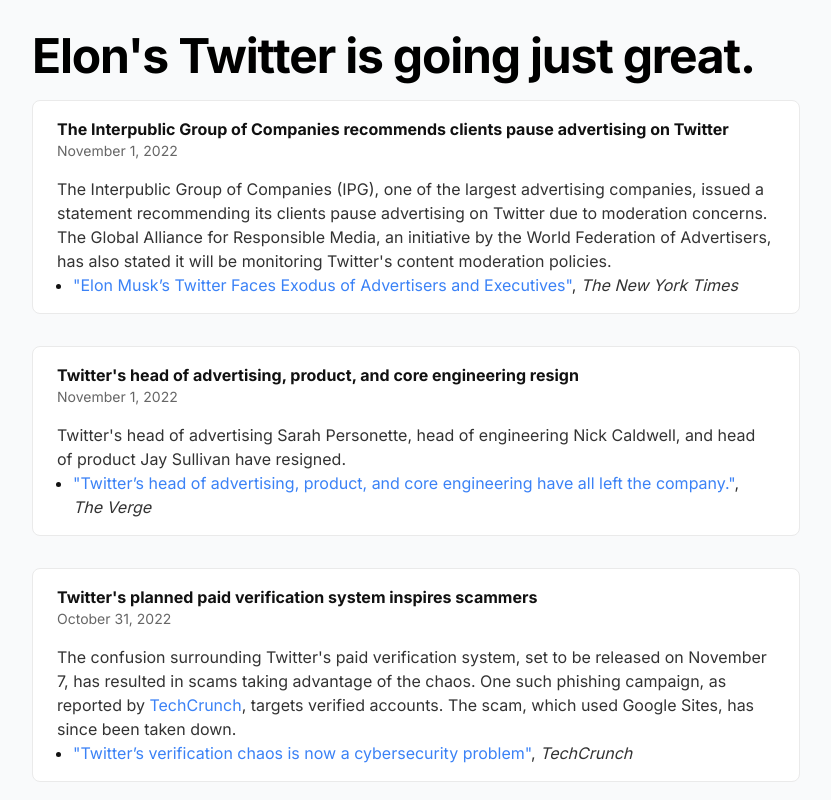
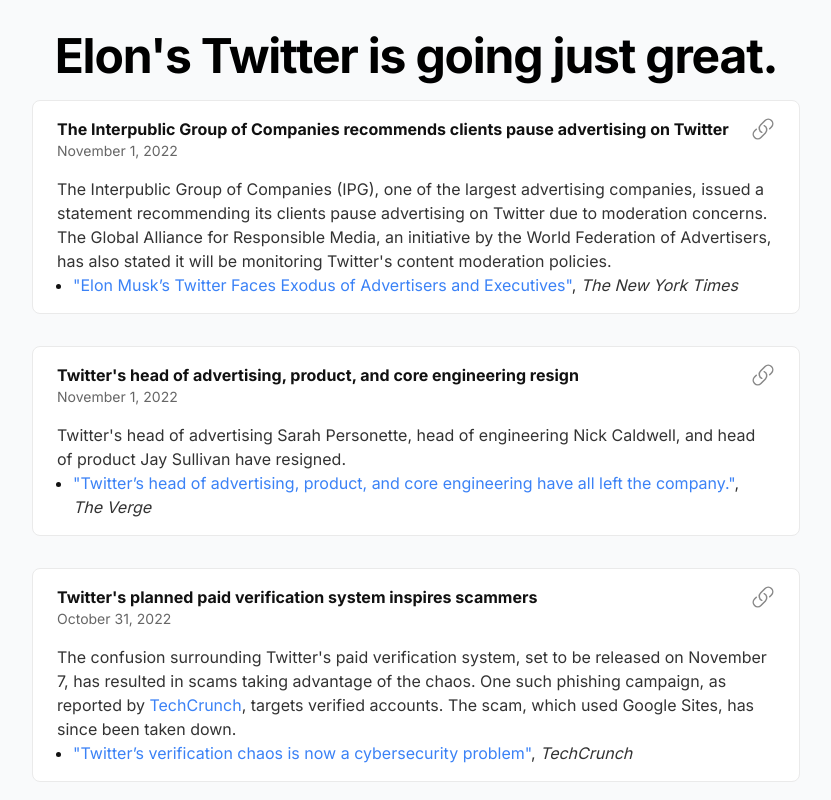
Before and after one commit to ElijahPepe/elonstwitterisgoinggreat, a Next.js app: page / in a window 1280 px wide. Shown: the top 800 px of the page, without its empty margins (224-1055 px from the left). Built offline with nearby package versions, Linux system fonts and the light colour scheme.

Commit message:
chore: design tweaks, link button
Signed-off-by: Elijah Conners <business@elijahpepe.com>

```diff
--- a/components/Card.tsx
+++ b/components/Card.tsx
@@ -1,5 +1,7 @@
-import { format } from 'date-fns'
-import ReactMarkdown from 'react-markdown'
+import { format } from 'date-fns';
+import ReactMarkdown from 'react-markdown';
+import NextLink from 'next/link';
+import { generateSlug } from '../lib/entry';
 
 export default function Card({
 	title,
@@ -10,9 +12,14 @@
 
 	return (
 		<div className="tweet rounded-lg border border-gray-200 dark:border-gray-800 px-6 py-4 my-4 w-full bg-white dark:bg-gray-900">
-			<span className="font-bold text-gray-900 dark:text-gray-100">
+			<h2 className="font-bold text-gray-900 dark:text-gray-100" id={generateSlug(title)}>
+				<NextLink className="relative cursor-pointer float-right clear-both text-gray-400" href={'#' + generateSlug(title)}>
+					<svg xmlns="http://www.w3.org/2000/svg" fill="none" viewBox="0 0 24 24" strokeWidth="1.5" stroke="currentColor" className="w-6 h-6">
+  					<path stroke-linecap="round" stroke-linejoin="round" d="M13.19 8.688a4.5 4.5 0 011.242 7.244l-4.5 4.5a4.5 4.5 0 01-6.364-6.364l1.757-1.757m13.35-.622l1.757-1.757a4.5 4.5 0 00-6.364-6.364l-4.5 4.5a4.5 4.5 0 001.242 7.244" />
+					</svg>
+				</NextLink>
 				{title}
-			</span>
+			</h2>
 			<div className="text-gray-500 text-sm">
 				<time>{format(createdAt, 'MMMM d, y')}</time>
 			</div>
--- /dev/null
+++ b/lib/entry.ts
@@ -0,0 +1,3 @@
+export const generateSlug = (title) => {
+	return title.replace(/[^\w\s]/gi, '').replaceAll(' ', '-').toLowerCase();
+};
--- a/pages/index.tsx
+++ b/pages/index.tsx
@@ -6,7 +6,7 @@
   return (
     <div className="px-8 bg-gray-50 dark:bg-gray-900">
       <div className="flex flex-col justify-center items-start max-w-3xl pt-8 border-gray-200 dark:border-gray-700 mx-auto pb-16">
-        <h1 className="font-bold text-3xl md:text-5xl tracking-tight mb-1 text-black dark:text-white">
+        <h1 className="font-bold text-3xl md:text-5xl tracking-tight mx-auto mb-1 text-black dark:text-white">
           Elon's Twitter is going just great.
         </h1>
 
```
